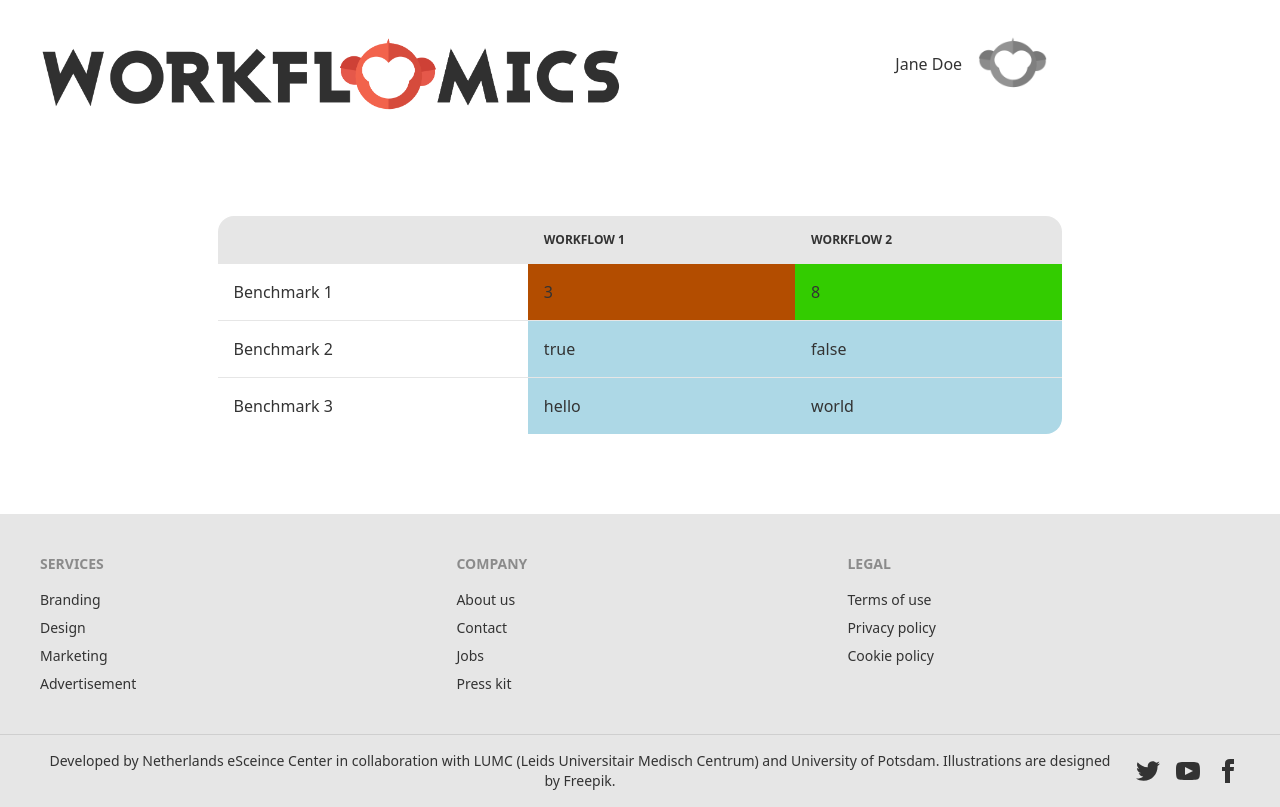
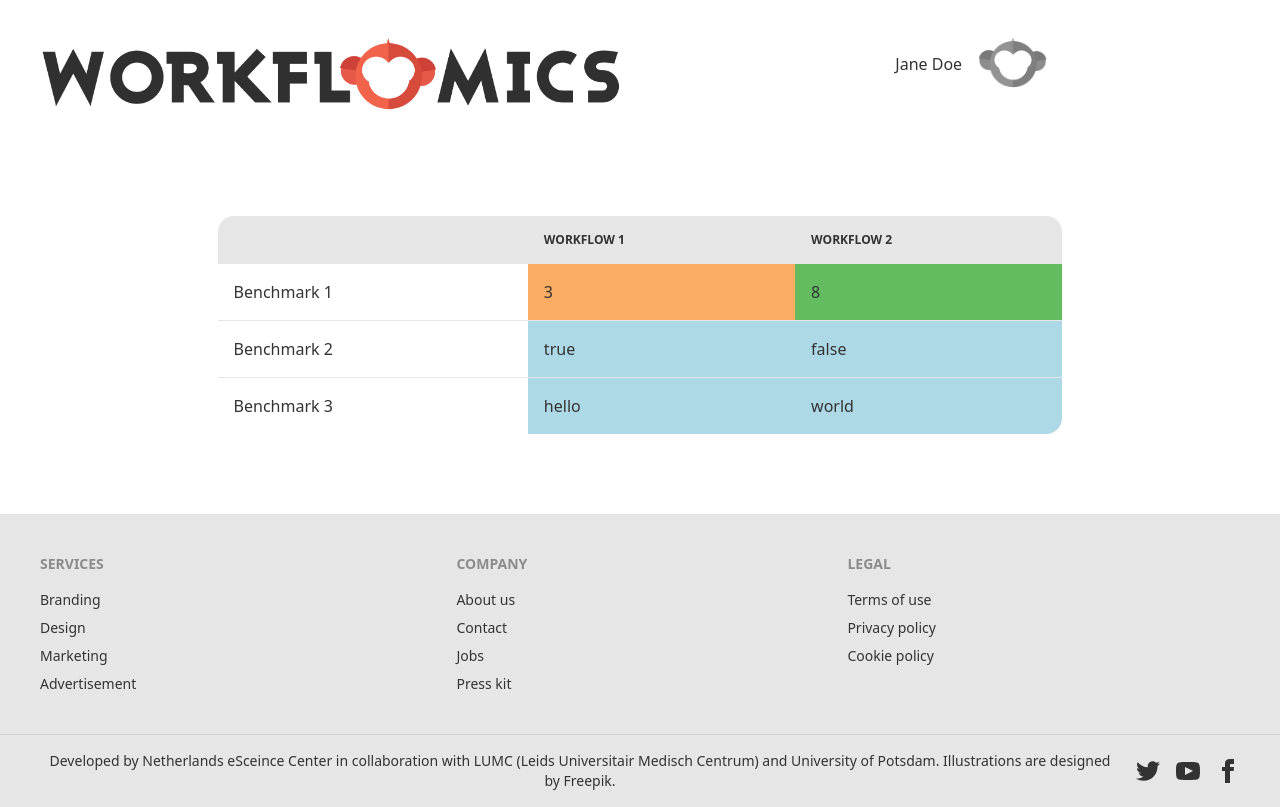
Before and after one commit to Workflomics/workflomics-frontend, a React (Create React App) app: page /benchmark/visualize in a window 1280 px wide. Built offline with nearby package versions, Linux system fonts and the light colour scheme; what mobx-persist-store would draw is missing.

Commit message:
Use d3 color map

```diff
--- a/package.json
+++ b/package.json
@@ -6,10 +6,12 @@
     "@testing-library/jest-dom": "^5.16.5",
     "@testing-library/react": "^13.4.0",
     "@testing-library/user-event": "^13.5.0",
+    "@types/d3": "^7.4.0",
     "@types/jest": "^27.5.2",
     "@types/node": "^16.18.11",
     "@types/react": "^18.0.27",
     "@types/react-dom": "^18.0.10",
+    "d3": "^7.8.5",
     "daisyui": "^2.49.0",
     "dotenv": "^16.0.3",
     "http-proxy-middleware": "^2.0.6",
--- a/src/components/benchmark/VisualizeBenchmarks.tsx
+++ b/src/components/benchmark/VisualizeBenchmarks.tsx
@@ -2,6 +2,7 @@ import * as React from 'react';
 import { observer } from 'mobx-react-lite';
 import { Benchmark, BenchmarkValues, sampleBenchmarkValues, sampleBenchmarks, sampleWorkflows } from '../../stores/BenchmarkTypes';
 import { Workflow } from '../../stores/WorkflowTypes';
+import * as d3 from 'd3';
 
 const VisualizeBenchmark: React.FC<any> = observer((props) => {
   const benchmarkValues: BenchmarkValues = sampleBenchmarkValues;
@@ -9,16 +10,14 @@ const VisualizeBenchmark: React.FC<any> = observer((props) => {
   const benchmarks: Benchmark[] = sampleBenchmarks;
 
   function mapValueToColor(value: number, minValue: number, maxValue: number) {
-    const startColor = { r: 255, g: 0, b: 0 }; // Red
-    const endColor = { r: 0, g: 255, b: 0 };   // Green
-    const fraction = (value - minValue) / (maxValue - minValue);
-    const r = Math.round(startColor.r + fraction * (endColor.r - startColor.r));
-    const g = Math.round(startColor.g + fraction * (endColor.g - startColor.g));
-    const b = Math.round(startColor.b + fraction * (endColor.b - startColor.b));
-    return `rgb(${r},${g},${b})`;
+    const colorScale = d3.scaleSequential()
+      .domain([minValue, maxValue])
+      .interpolator(d3.interpolateRdYlGn);
+    const color = colorScale(value);
+    return color;
   }
 
-  return (<div>
+return (<div>
     <div className="m-20">
       <div className="overflow-x-auto text-left space-y-6 m-8 flex justify-center">
         <table className="table w-4/5">
```
Also changed, not shown: 1 other file (tests, documents, lock files or other folders).
